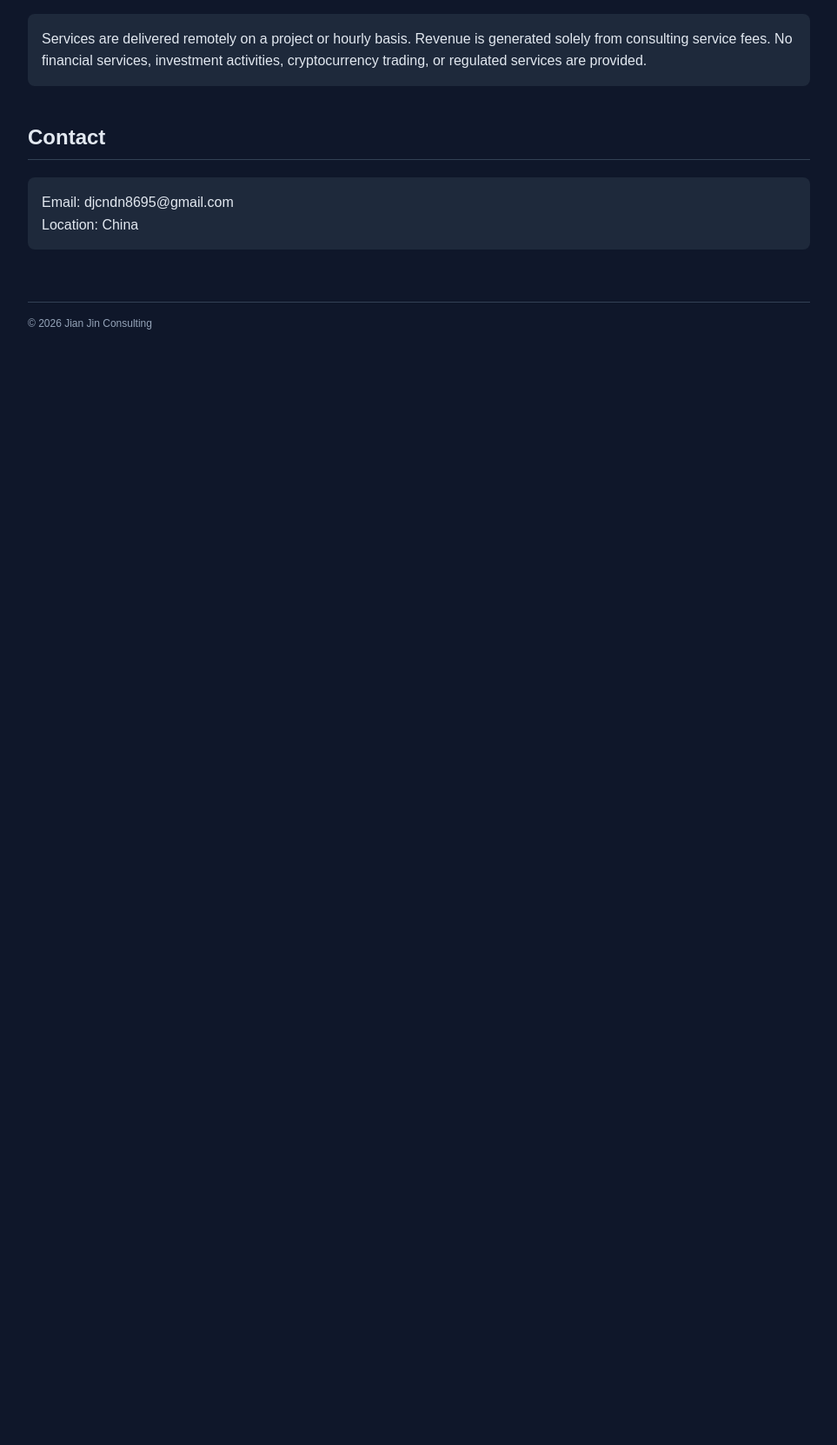
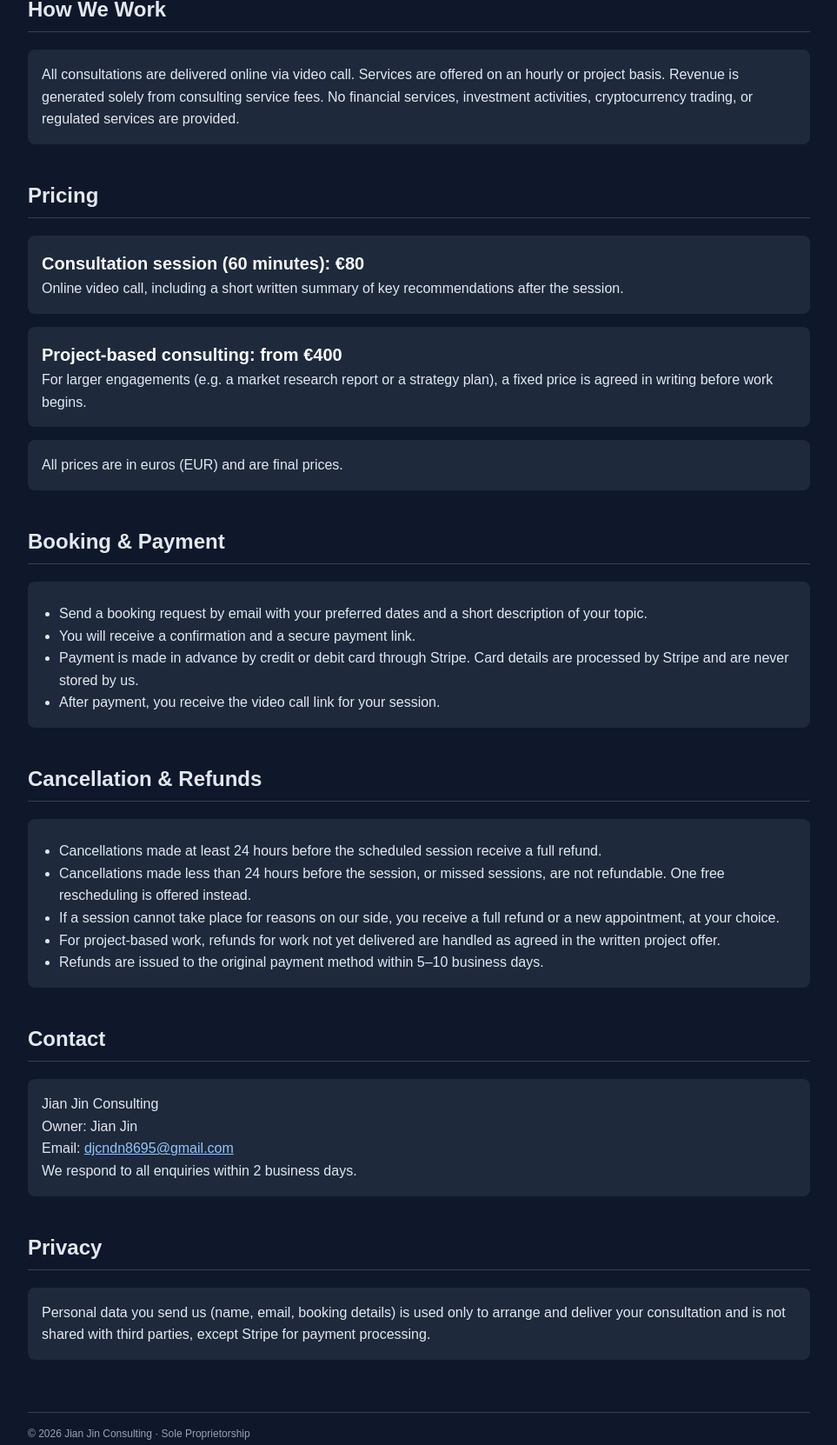
Before and after one commit to beixi93/jianjin-consulting, a plain HTML site: page index.html in a window 1280 px wide. Shown: the part 813-2475 px from the top of the page at 87% size, without its empty margins (158-1121 px from the left). Before the commit the page ends 1236 px from the top, so only its background shows below. Drawn offline with Linux system fonts and the light colour scheme.

Commit message:
Update index.html

```diff
--- a/index.html
+++ b/index.html
@@ -3,7 +3,7 @@
 <head>
   <meta charset="utf-8" />
   <meta name="viewport" content="width=device-width,initial-scale=1" />
-  <meta name="description" content="Jian Jin Consulting - Independent business consulting services." />
+  <meta name="description" content="Jian Jin Consulting - Independent online business consulting for entrepreneurs and small businesses." />
   <title>Jian Jin Consulting</title>
   <style>
     body {
@@ -18,9 +18,7 @@
       margin: auto;
       padding: 40px 20px;
     }
-    h1 {
-      margin-bottom: 10px;
-    }
+    h1 { margin-bottom: 10px; }
     h2 {
       margin-top: 40px;
       border-bottom: 1px solid #334155;
@@ -32,6 +30,14 @@
       border-radius: 8px;
       margin-top: 15px;
     }
+    .price {
+      font-size: 20px;
+      font-weight: bold;
+      color: #f8fafc;
+    }
+    ul { margin: 8px 0 0 0; padding-left: 20px; }
+    a { color: #93c5fd; }
+    nav a { margin-right: 16px; font-size: 14px; }
     footer {
       margin-top: 60px;
       font-size: 12px;
@@ -44,32 +50,80 @@
 <body>
   <div class="container">
     <h1>Jian Jin Consulting</h1>
-    <p><strong>Sole Proprietorship · Independent Business Consulting</strong></p>
+    <p><strong>Sole Proprietorship · Independent Online Business Consulting</strong></p>
+    <nav>
+      <a href="#services">Services</a>
+      <a href="#pricing">Pricing</a>
+      <a href="#booking">Booking &amp; Payment</a>
+      <a href="#refunds">Cancellation &amp; Refunds</a>
+      <a href="#contact">Contact</a>
+    </nav>
 
     <h2>About</h2>
     <div class="card">
       Jian Jin Consulting is a sole proprietorship operated by Jian Jin, providing independent business consulting and advisory services to entrepreneurs and small businesses.
     </div>
 
-    <h2>Services</h2>
+    <h2 id="services">Services</h2>
     <div class="card">Business Strategy Consulting</div>
-    <div class="card">Market Research & Analysis</div>
+    <div class="card">Market Research &amp; Analysis</div>
     <div class="card">Digital Marketing Advisory</div>
     <div class="card">Operational Support for Small Businesses</div>
 
     <h2>How We Work</h2>
     <div class="card">
-      Services are delivered remotely on a project or hourly basis. Revenue is generated solely from consulting service fees. No financial services, investment activities, cryptocurrency trading, or regulated services are provided.
+      All consultations are delivered online via video call. Services are offered on an hourly or project basis. Revenue is generated solely from consulting service fees. No financial services, investment activities, cryptocurrency trading, or regulated services are provided.
     </div>
 
-    <h2>Contact</h2>
+    <h2 id="pricing">Pricing</h2>
     <div class="card">
-      Email: djcndn8695@gmail.com<br>
-      Location: China
+      <div class="price">Consultation session (60 minutes): €80</div>
+      Online video call, including a short written summary of key recommendations after the session.
+    </div>
+    <div class="card">
+      <div class="price">Project-based consulting: from €400</div>
+      For larger engagements (e.g. a market research report or a strategy plan), a fixed price is agreed in writing before work begins.
+    </div>
+    <div class="card">
+      All prices are in euros (EUR) and are final prices.
+    </div>
+
+    <h2 id="booking">Booking &amp; Payment</h2>
+    <div class="card">
+      <ul>
+        <li>Send a booking request by email with your preferred dates and a short description of your topic.</li>
+        <li>You will receive a confirmation and a secure payment link.</li>
+        <li>Payment is made in advance by credit or debit card through Stripe. Card details are processed by Stripe and are never stored by us.</li>
+        <li>After payment, you receive the video call link for your session.</li>
+      </ul>
+    </div>
+
+    <h2 id="refunds">Cancellation &amp; Refunds</h2>
+    <div class="card">
+      <ul>
+        <li>Cancellations made at least 24 hours before the scheduled session receive a full refund.</li>
+        <li>Cancellations made less than 24 hours before the session, or missed sessions, are not refundable. One free rescheduling is offered instead.</li>
+        <li>If a session cannot take place for reasons on our side, you receive a full refund or a new appointment, at your choice.</li>
+        <li>For project-based work, refunds for work not yet delivered are handled as agreed in the written project offer.</li>
+        <li>Refunds are issued to the original payment method within 5–10 business days.</li>
+      </ul>
+    </div>
+
+    <h2 id="contact">Contact</h2>
+    <div class="card">
+      Jian Jin Consulting<br>
+      Owner: Jian Jin<br>
+      Email: <a href="mailto:djcndn8695@gmail.com">djcndn8695@gmail.com</a><br>
+      We respond to all enquiries within 2 business days.
+    </div>
+
+    <h2>Privacy</h2>
+    <div class="card">
+      Personal data you send us (name, email, booking details) is used only to arrange and deliver your consultation and is not shared with third parties, except Stripe for payment processing.
     </div>
 
     <footer>
-      © 2026 Jian Jin Consulting
+      © 2026 Jian Jin Consulting · Sole Proprietorship
     </footer>
   </div>
 </body>
```
